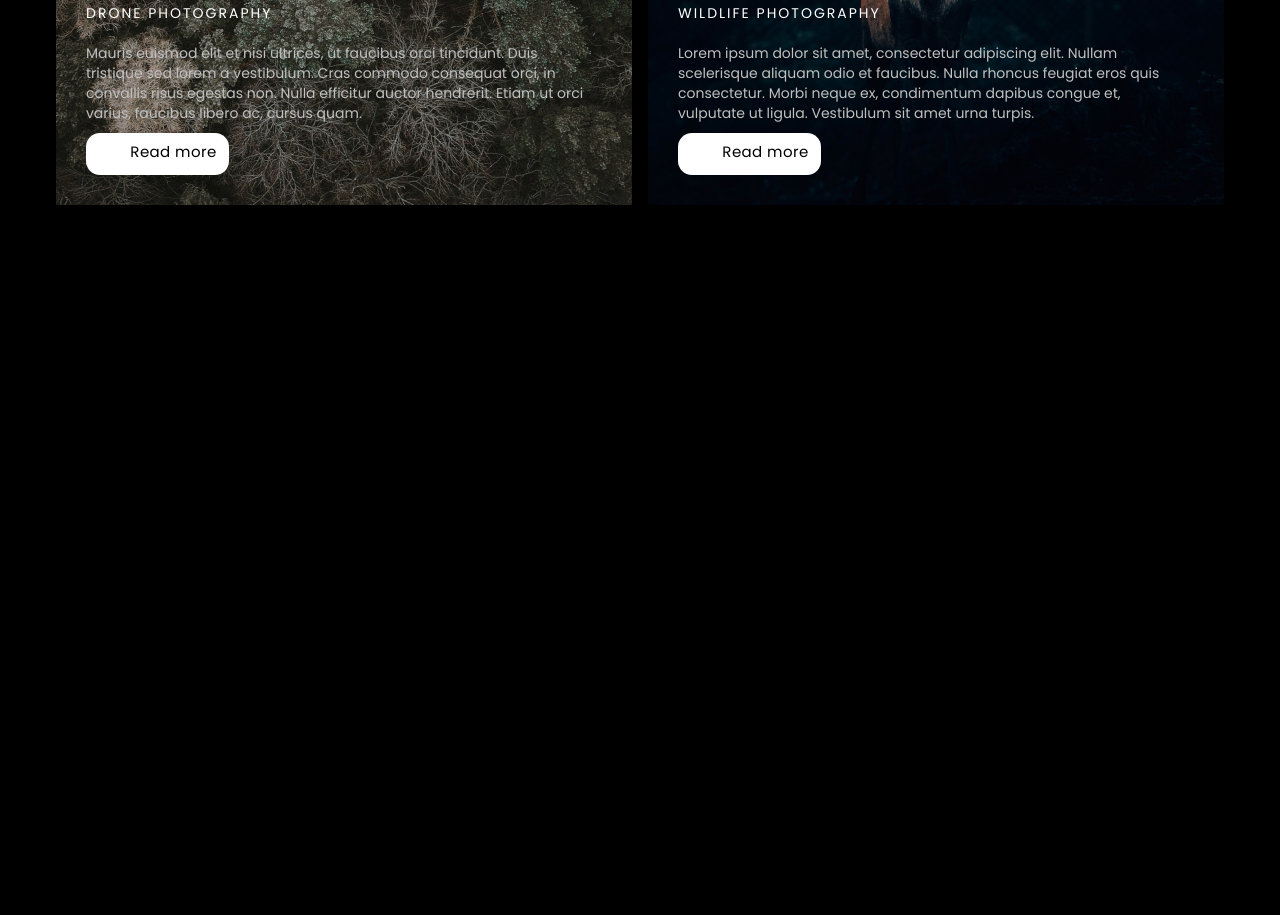
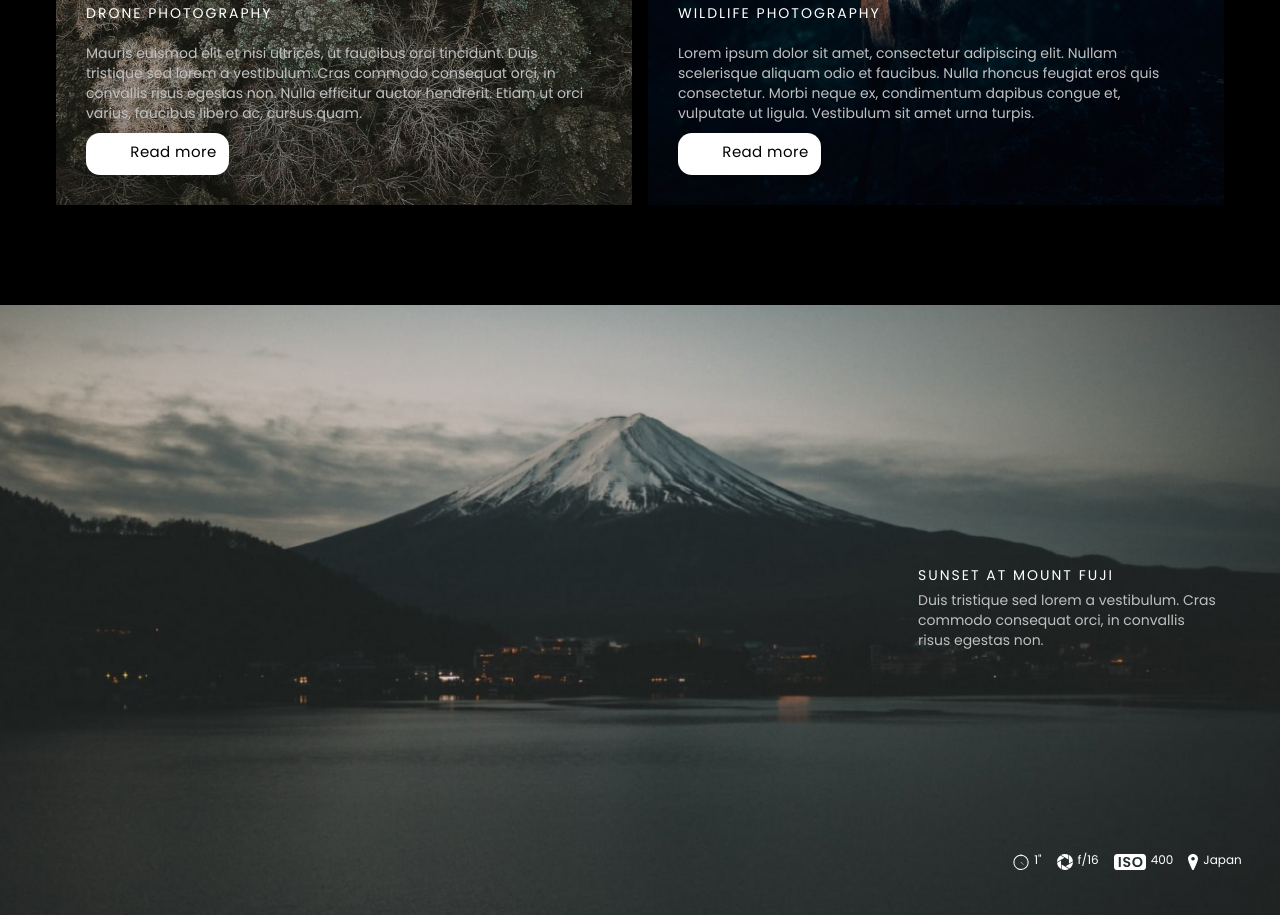
Before and after one commit to YuliiaHord/HW6-Aperture, a plain HTML site: page index.html in a window 1280 px wide. Shown: the part 1869-2784 px from the top of the page. Before the commit the page ends 2174 px from the top, so only its background shows below. Drawn offline with nearby package versions, Linux system fonts and the light colour scheme.

Commit message:
added pre-cage section

```diff
--- a/index.html
+++ b/index.html
@@ -91,8 +91,12 @@
 							<p>Cras commodo consequat orci, in convallis risus egestas non. Nulla efficitur auctor
 								hendrerit. Etiam ut orci varius, faucibus libero ac, cursus quam.</p>
 							<button>
-							<svg id="circle-s"><use class="circle-ico" href="./sprite.svg/#circle-S" width="25px" height="25px"/></svg>
-							<svg id="circle-l"><use class="circle-ico" href="./sprite.svg/#circle-L" width="32px" height="32px"/></svg>
+								<svg id="circle-s">
+									<use class="circle-ico" href="./sprite.svg/#circle-S" width="25px" height="25px"/>
+								</svg>
+								<svg id="circle-l">
+									<use class="circle-ico" href="./sprite.svg/#circle-L" width="32px" height="32px"/>
+								</svg>
 								Read more
 							</button>
 						</div>
@@ -104,8 +108,12 @@
 								ligula est semper enim, nec auctor sapien leo nec purus. Fusce tincidunt aliquet sapien, sit
 								amet rhoncus leo imperdiet nec.</p>
 							<button>
-							<svg id="circle-s"><use class="circle-ico" href="./sprite.svg/#circle-S" width="25px" height="25px"/></svg>
-							<svg id="circle-l"><use class="circle-ico" href="./sprite.svg/#circle-L" width="32px" height="32px"/></svg>
+								<svg id="circle-s">
+									<use class="circle-ico" href="./sprite.svg/#circle-S" width="25px" height="25px"/>
+								</svg>
+								<svg id="circle-l">
+									<use class="circle-ico" href="./sprite.svg/#circle-L" width="32px" height="32px"/>
+								</svg>
 								Read more
 							</button>
 						</div>
@@ -117,8 +125,12 @@
 								vestibulum. Cras commodo consequat orci, in convallis risus egestas non. Nulla efficitur
 								auctor hendrerit. Etiam ut orci varius, faucibus libero ac, cursus quam.</p>
 							<button>
-							<svg id="circle-s"><use class="circle-ico" href="./sprite.svg/#circle-S" width="25px" height="25px"/></svg>
-							<svg id="circle-l"><use class="circle-ico" href="./sprite.svg/#circle-L" width="32px" height="32px"/></svg>
+								<svg id="circle-s">
+									<use class="circle-ico" href="./sprite.svg/#circle-S" width="25px" height="25px"/>
+								</svg>
+								<svg id="circle-l">
+									<use class="circle-ico" href="./sprite.svg/#circle-L" width="32px" height="32px"/>
+								</svg>
 								Read more
 							</button>
 						</div>
@@ -130,12 +142,49 @@
 								faucibus. Nulla rhoncus feugiat eros quis consectetur. Morbi neque ex, condimentum dapibus
 								congue et, vulputate ut ligula. Vestibulum sit amet urna turpis.</p>
 							<button>
-							<svg id="circle-s"><use class="circle-ico" href="./sprite.svg/#circle-S" width="25px" height="25px"/></svg>
-							<svg id="circle-l"><use class="circle-ico" href="./sprite.svg/#circle-L" width="32px" height="32px"/></svg>
+								<svg id="circle-s">
+									<use class="circle-ico" href="./sprite.svg/#circle-S" width="25px" height="25px"/>
+								</svg>
+								<svg id="circle-l">
+									<use class="circle-ico" href="./sprite.svg/#circle-L" width="32px" height="32px"/>
+								</svg>
 								Read more
 							</button>
 						</div>
 					</div>
+				</div>
+			</div>
+		</section>
+		<section class="pre-cage-section" data-aos="fade-left" data-aos-duration="2300">
+			<div class="pre-cage-section__text">
+				<h3>Sunset at Mount Fuji</h3>
+				<p>Duis tristique sed lorem a vestibulum. Cras commodo consequat orci, in convallis risus egestas
+					non.</p>
+			</div>
+			<div class="pre-cage-section__list">
+				<div class="head-item">
+					<svg width="16" height="16">
+						<use href="./sprite.svg#clock" width="16" height="16"/>
+					</svg>
+					<span>1"</span>
+				</div>
+				<div class="head-item">
+					<svg width="16" height="16">
+						<use href="./sprite.svg#lens" width="16" height="16"/>
+					</svg>
+					<span>f/16</span>
+				</div>
+				<div class="head-item">
+					<svg width="32" height="16">
+						<use href="./sprite.svg#iso" width="32" height="16"/>
+					</svg>
+					<span>400</span>
+				</div>
+				<div class="head-item">
+					<svg width="10" height="16">
+						<use href="./sprite.svg#geo" width="10" height="16"/>
+					</svg>
+					<span>Japan</span>
 				</div>
 			</div>
 		</section>
--- a/styles/main.css
+++ b/styles/main.css
@@ -22,8 +22,10 @@ body {
     color: var(--gloomy-white);
     font-weight: 400;
     line-height: 20px;
+    overflow-x: hidden;
 }
 
+/*header section*/
 header {
     background-color: var(--light-black);
     width: 100%;
@@ -178,6 +180,8 @@ input[type="checkbox"]:checked ~ .hamburger-lines .line3 {
     transform: rotate(-45deg);
 }
 
+/*head section*/
+
 .head-section {
     width: 100%;
     padding-top: 20%;
@@ -220,11 +224,14 @@ input[type="checkbox"]:checked ~ .hamburger-lines .line3 {
     gap: 15px;
 }
 
-.head__item{
+.head__item {
     display: flex;
     flex-direction: row;
 }
-.featured-images__container{
+
+/*featured-images section*/
+
+.featured-images__container {
     max-width: 320px;
     margin: 0 auto;
 }
@@ -236,57 +243,68 @@ input[type="checkbox"]:checked ~ .hamburger-lines .line3 {
     line-height: 35px;
     padding: 60px 0 10px 0;
 }
+
 .featured-images__text h3 {
     text-align: center;
     font-size: 18px;
     line-height: 20px;
     padding-bottom: 20px;
 }
-.featured-images__cards{
+
+.featured-images__cards {
     display: flex;
     flex-direction: column;
     justify-content: center;
     gap: 16px;
+    padding-bottom: 15px;
 }
-.row__card{
+
+.row__card {
     min-width: 200px;
     min-height: 250px;
     display: flex;
     align-items: flex-end;
     background-color: var(--light-black);
 }
-.card-1{
+
+.card-1 {
     background-image: url("../images/card-1s.jpg");
     background-size: cover;
 }
-.card-2{
+
+.card-2 {
     background-image: url("../images/card-2s.jpg");
     background-size: cover;
 }
-.card-3{
+
+.card-3 {
     background-image: url("../images/card-3s.jpg");
     background-size: cover;
 }
-.card-4{
+
+.card-4 {
     background-image: url("../images/card-4s.jpg");
     background-size: cover;
 }
-.card__content{
+
+.card__content {
     max-width: 90%;
     margin-left: 4%;
 }
 
-.card__content h4{
+.card__content h4 {
     font-size: 13px;
     color: var(--white);
     letter-spacing: 2px;
     text-transform: uppercase;
 }
-.card__content p{
+
+.card__content p {
     padding-top: 2%;
     font-size: 11px;
 }
-.card__content button{
+
+.card__content button {
     display: block;
     width: 117px;
     margin: 10px 0;
@@ -299,15 +317,68 @@ input[type="checkbox"]:checked ~ .hamburger-lines .line3 {
     position: relative;
     border-radius: 14px;
 }
-#circle-s{
+
+#circle-s {
     width: 25px;
     height: 25px;
     left: 3px;
     top: 2px;
     position: absolute;
 }
-#circle-l{
+
+#circle-l {
     display: none;
+}
+
+/*pre-cage section*/
+.pre-cage-section {
+    background-image: url(../images/pre-cage-s.jpg);
+    background-size: cover;
+    background-position: center;
+    display: flex;
+    flex-direction: column;
+    justify-content: flex-end;
+    align-items: flex-end;
+}
+
+.pre-cage-section__text {
+    padding: 40% 5% 3% 0;
+    text-align: end;
+}
+
+.pre-cage-section__text h3 {
+    color: var(--white);
+    font-size: 14px;
+    letter-spacing: 2px;
+    text-transform: uppercase;
+}
+
+.pre-cage-section__text p {
+    font-size: 14px;
+    max-width: 197px;
+    text-align: justify;
+    margin-top: 5px;
+
+}
+
+.pre-cage-section__list {
+    display: flex;
+    list-style-type: none;
+    padding: 50px 0 25px 0;
+    justify-content: center;
+    font-size: 11px;
+    color: var(--white);
+    gap: 10px;
+    margin-right: 15px;
+}
+
+.pre-cage__item {
+    display: flex;
+    flex-direction: row;
+}
+
+.pre-cage__item span {
+    margin-left: 3px;
 }
 
 @media screden and (min-width: 576px) {
@@ -332,7 +403,7 @@ input[type="checkbox"]:checked ~ .hamburger-lines .line3 {
         padding: 25px 0;
     }
 
-    .featured-images__container{
+    .featured-images__container {
         max-width: 550px;
         margin: 0 auto;
     }
@@ -400,22 +471,51 @@ input[type="checkbox"]:checked ~ .hamburger-lines .line3 {
     .head-section__list {
         padding: 25px 0;
     }
-    .head-item{
+
+    .head-item {
         display: flex;
         align-items: flex-end;
         gap: 5px;
     }
-    .featured-images__container{
+
+    .featured-images__container {
         max-width: 768px;
     }
-    .featured-images__cards{
+
+    .featured-images__cards {
         display: flex;
         flex-direction: row;
         flex-wrap: wrap;
         gap: 16px;
     }
-    .row__card{
+
+    .row__card {
         flex-basis: 350px;
+    }
+
+    .pre-cage-section {
+        background-image: url(../images/pre-cage-l.jpg);
+    }
+
+    .pre-cage-section__text {
+        padding-bottom: 0
+    }
+
+    .pre-cage-section__text h3 {
+        text-align: start;
+    }
+
+    .pre-cage-section__text p {
+        max-width: 270px;
+    }
+
+    .pre-cage-section__list {
+        max-width: 270px;
+        padding: 100px 0 25px 0;
+        justify-content: center;
+        font-size: 12px;
+        margin-right: 10%;
+        gap: 14px;
     }
 }
 
@@ -630,4 +730,20 @@ input[type="checkbox"]:checked ~ .hamburger-lines .line3 {
         top: 5px;
         position: absolute;
     }
+
+    .pre-cage-section__text {
+        padding: 260px 62px 200px 0;
+    }
+
+    .pre-cage-section__text p {
+        max-width: 300px;
+        text-align: start;
+    }
+
+    .pre-cage-section__list {
+        max-width: 225px;
+        padding: 0 0 45px 0;
+        margin-right: 40px;
+        gap: 15px;
+    }
 }
```
Also changed, not shown: images/pre-cage-l.jpg (added), images/pre-cage-s.jpg (added). Lines whose indentation alone changed are shown as unchanged.
